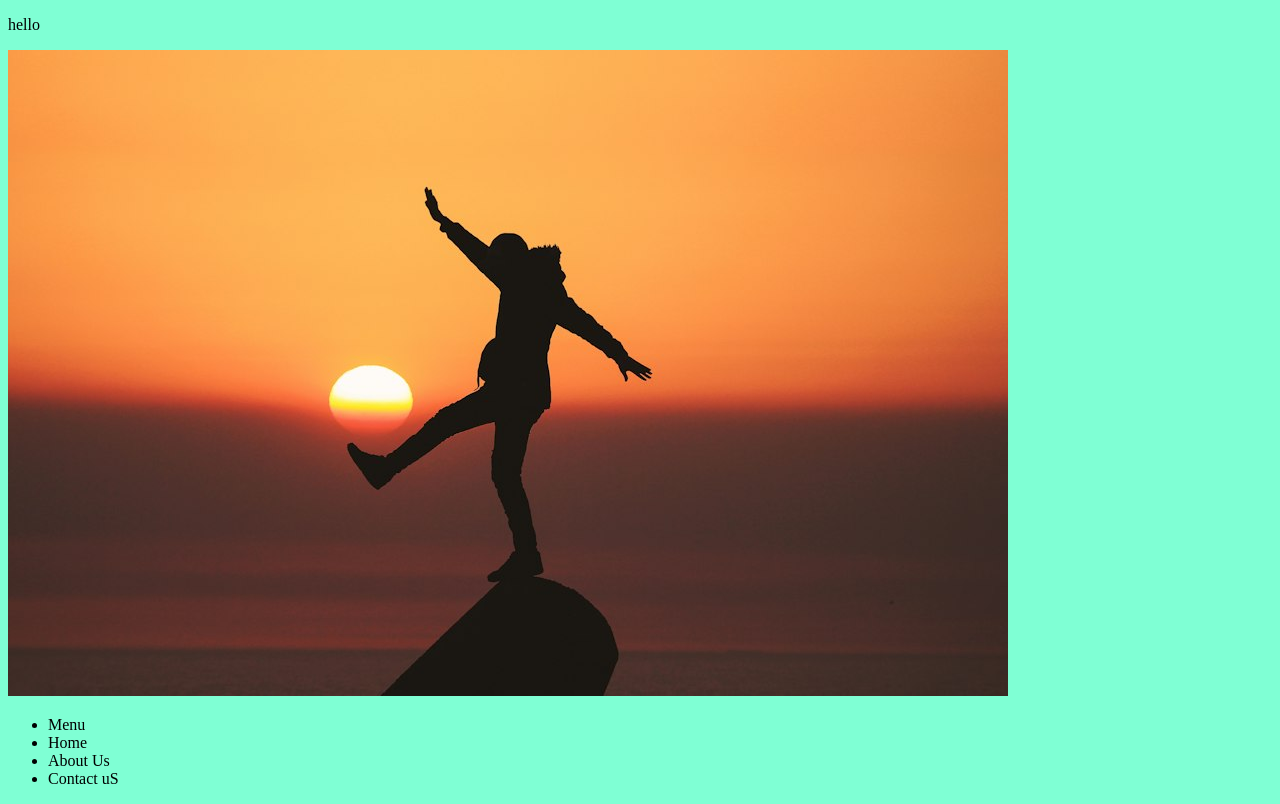
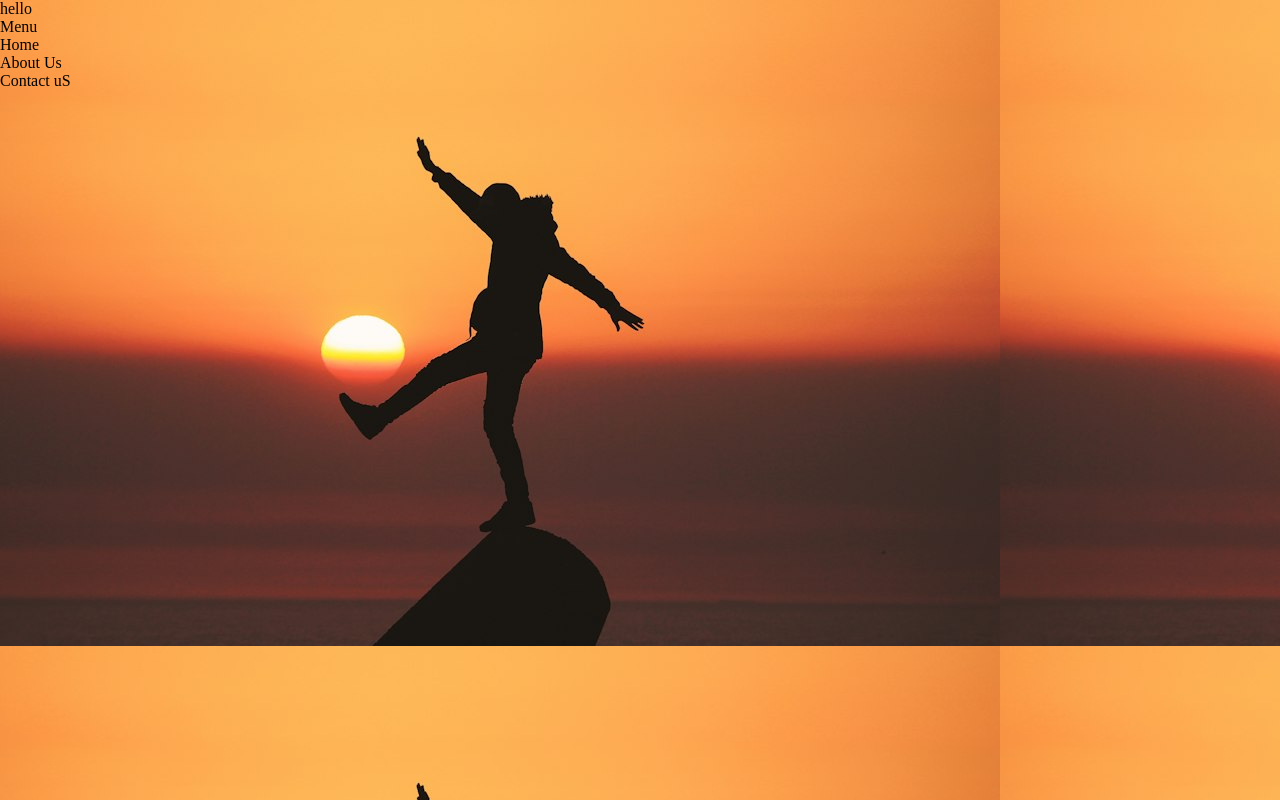
Before and after one commit to Abumash/Brandbiz-2024, a plain HTML site: page index.html in a window 1280 px wide. Drawn offline with Linux system fonts and the light colour scheme.

Commit message:
Update on body
Changed background

```diff
--- a/index.html
+++ b/index.html
@@ -9,7 +9,6 @@
 </head>
 <body>
     <p>hello</p>
-    <img src="happy.jpg" alt="">
 
     <div class="nav-bar">
         <ul>
@@ -19,5 +18,6 @@
             <li>Contact uS</li>
         </ul>
     </div>
+
 </body>
 </html>
--- a/style.css
+++ b/style.css
@@ -1,3 +1,8 @@
+* {
+    padding: 0;
+    margin: 0;
+    box-sizing: border-box;
+  }
 body{
-    background-color: aquamarine;
+    background-image:url(happy.jpg);
 }
```
